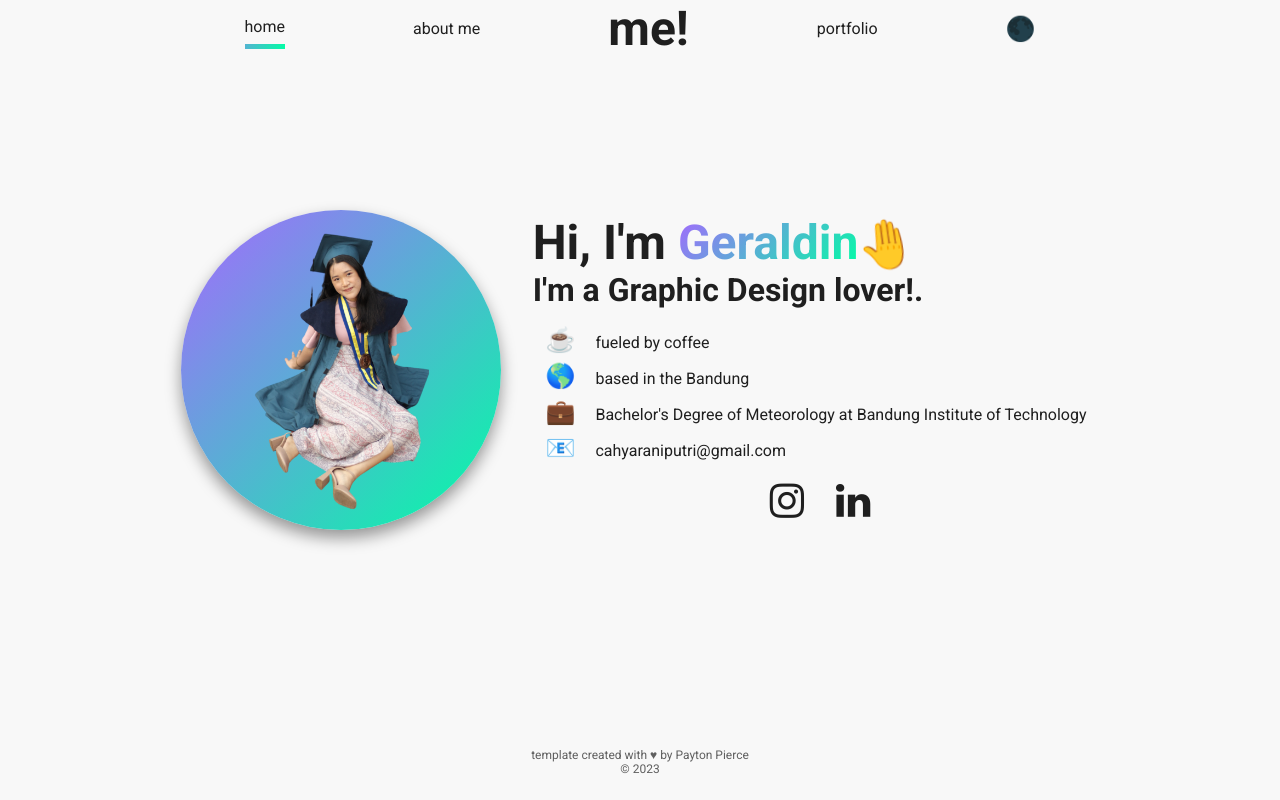
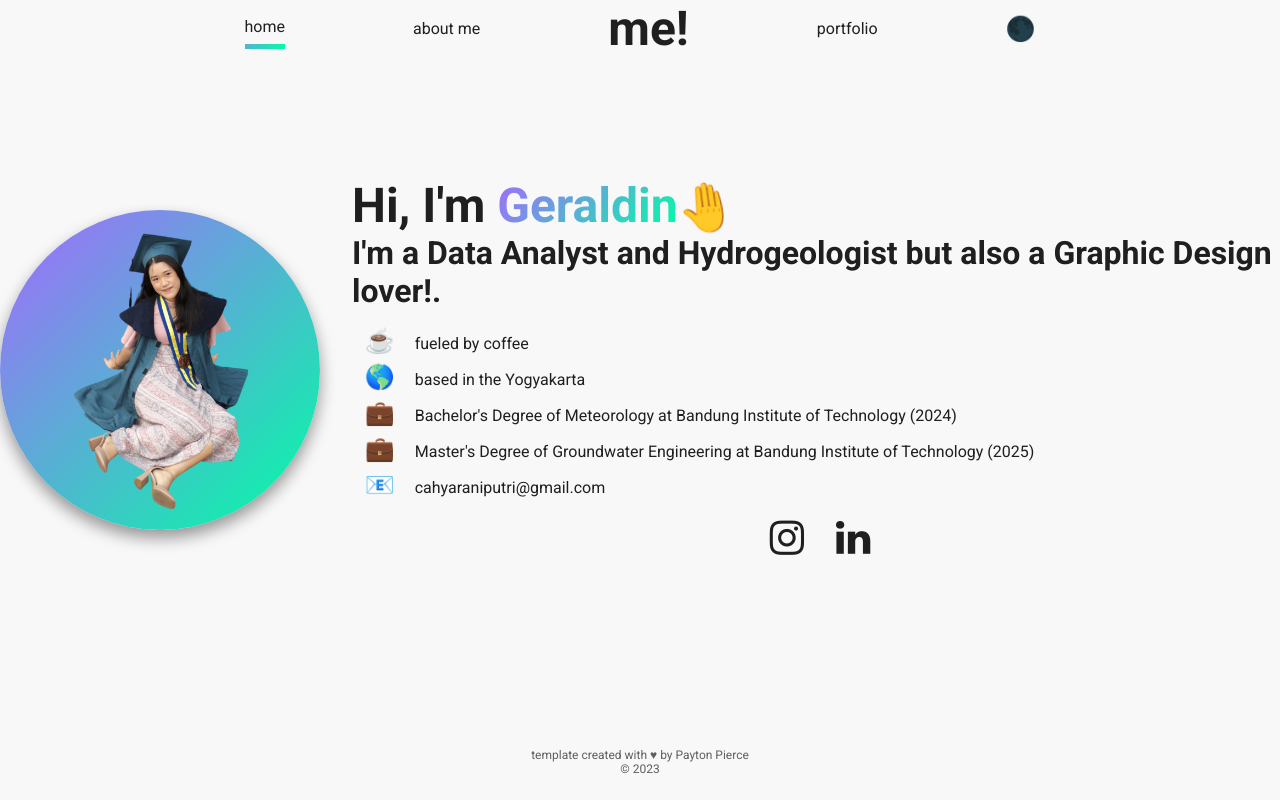
Before and after one commit to ger776/Geraldin_portofolio, a React (Create React App) app: page / in a window 1280 px wide. Built offline with nearby package versions, Linux system fonts and the light colour scheme; the HTML template or start-up script is replaced by a standard one.

Commit message:
perubahan18/2025

```diff
--- a/src/info/Info.js
+++ b/src/info/Info.js
@@ -32,7 +32,7 @@ export const info = {
     firstName: "Geraldin",
     lastName: "Andira",
     initials: "Me!", // the example uses first and last, but feel free to use three or more if you like.
-    position: "a Graphic Design lover!",
+    position: "a Data Analyst and Hydrogeologist but also a Graphic Design lover!",
     selfPortrait: self, // don't change this unless you want to name your self-portrait in the "img" folder something else!
     gradient: `-webkit-linear-gradient(135deg, ${colors})`, // don't change this either
     baseColor: colors[0],
@@ -43,11 +43,15 @@ export const info = {
         },
         {
             emoji: '🌎',
-            text: 'based in the Bandung'
+            text: 'based in the Yogyakarta'
         },
         {
             emoji: "💼",
-            text: "Bachelor's Degree of Meteorology at Bandung Institute of Technology"
+            text: "Bachelor's Degree of Meteorology at Bandung Institute of Technology (2024)"
+        },
+        {
+            emoji: "💼",
+            text: "Master's Degree of Groundwater Engineering at Bandung Institute of Technology (2025)"
         },
         {
             emoji: "📧",
```
